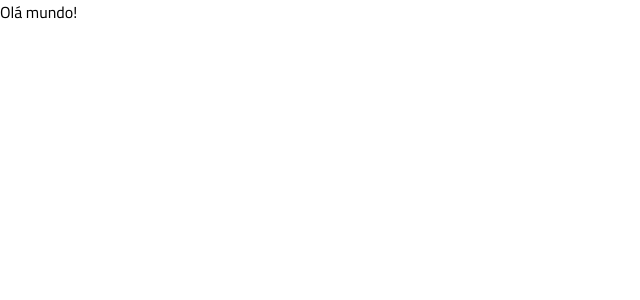
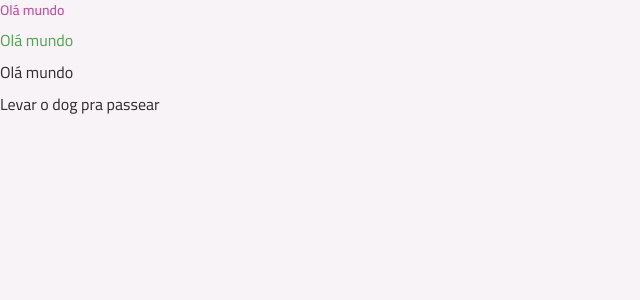
Before and after one commit to merico341/trilha-react-ToDoList, a React (Vite) app: page / in a window 1280 px wide. Shown: the top 300 px of the page, without its empty margins (0-640 px from the left). Built offline with nearby package versions, Linux system fonts and the light colour scheme.

Commit message:
installing: CVA; creating: React component 'Text'

```diff
--- a/index.html
+++ b/index.html
@@ -4,13 +4,15 @@
     <meta charset="UTF-8" />
     <link rel="icon" type="image/svg+xml" href="/vite.svg" />
     <meta name="viewport" content="width=device-width, initial-scale=1.0" />
+
     <link rel="preconnect" href="https://fonts.googleapis.com" />
     <link rel="preconnect" href="https://fonts.gstatic.com" crossorigin />
     <link href="https://fonts.googleapis.com/css2?family=Cairo&display=swap" rel="stylesheet" />
     <link href="https://fonts.googleapis.com/css2?family=Cairo:wght@600&display=swap" rel="stylesheet" />
+
     <title>ToDo List</title>
   </head>
-  <body>
+  <body class="bg-gray-100">
     <div id="root"></div>
     <script type="module" src="/src/main.tsx"></script>
   </body>
--- a/package.json
+++ b/package.json
@@ -11,6 +11,7 @@
   },
   "dependencies": {
     "@tailwindcss/vite": "^4.1.14",
+    "class-variance-authority": "^0.7.1",
     "react": "^19.1.1",
     "react-dom": "^19.1.1",
     "tailwindcss": "^4.1.14"
--- a/src/App.tsx
+++ b/src/App.tsx
@@ -1,8 +1,19 @@
+import Text from "./components/text";
+
 function App() {
 
   return (
-    <div className="">
-      Olá mundo!
+    <div className="flex flex-col gap-2">
+      <Text variant="body-sm-bold" className="text-pink-base">
+        Olá mundo
+      </Text>
+      <Text className="text-green-base">
+        Olá mundo
+      </Text>
+      <Text variant="body-md">
+        Olá mundo
+      </Text>
+      <Text>Levar o dog pra passear</Text>
     </div>
   )
 }
--- /dev/null
+++ b/src/components/text.tsx
@@ -0,0 +1,32 @@
+import React from "react";
+import { cva, type VariantProps } from "class-variance-authority";
+
+export const textVariants = cva("font-sans text-gray-400", {
+    variants: {
+        variant: {
+            "body-sm-bold": "text-sm leading-5 font-semibold",
+            "body-md": "text-base leading-6 font-normal",
+            "body-md-bold": "text-base leading-6 font-semibold"
+        }
+    },
+    defaultVariants: {
+        variant: "body-md"
+    }
+})
+
+interface TextProps extends VariantProps<typeof textVariants>{
+    as? : keyof React.JSX.IntrinsicElements;
+    className?: string;
+    children?: React.ReactNode;
+}
+
+export default function Text({ as = "span", variant, className, children, ...props} : TextProps) {
+    return React.createElement(
+        as,
+        {
+            className: textVariants({variant, className}),
+            ...props
+        },
+        children
+    )
+}
```
Also changed, not shown: 1 other file (tests, documents, lock files or other folders).
